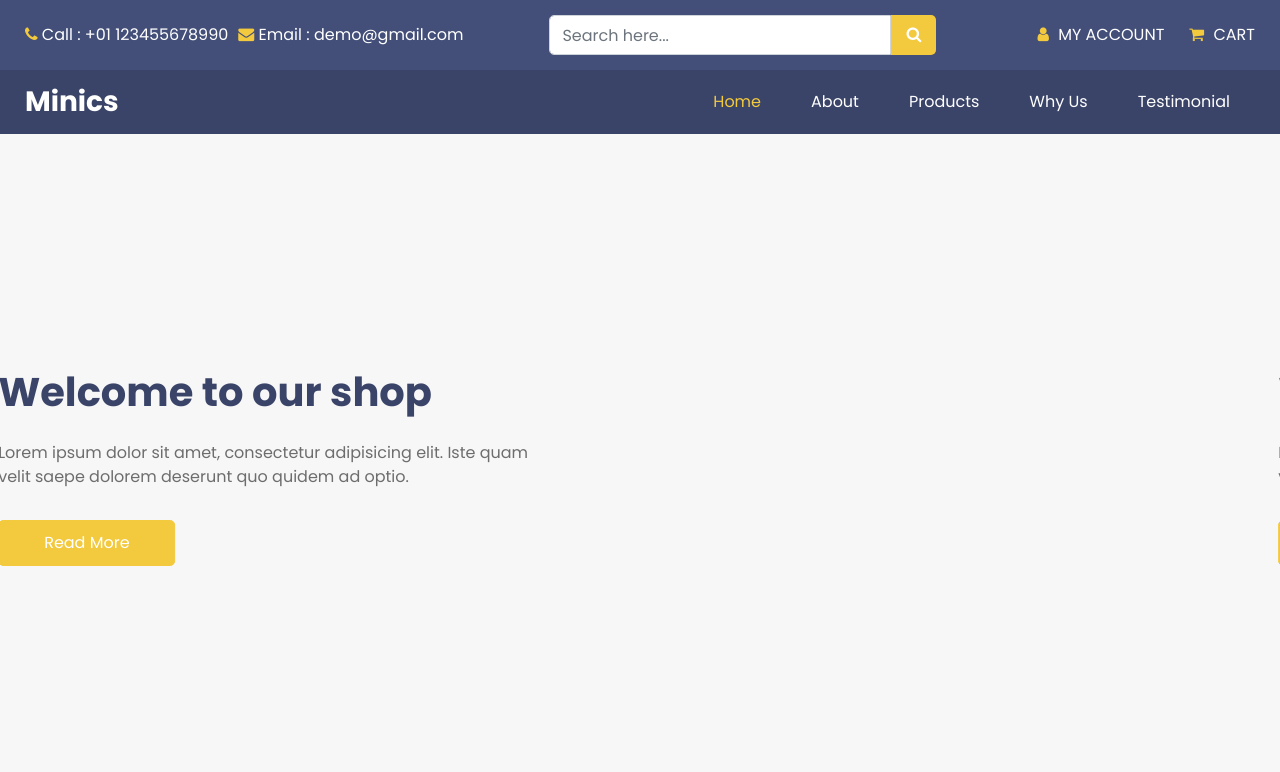
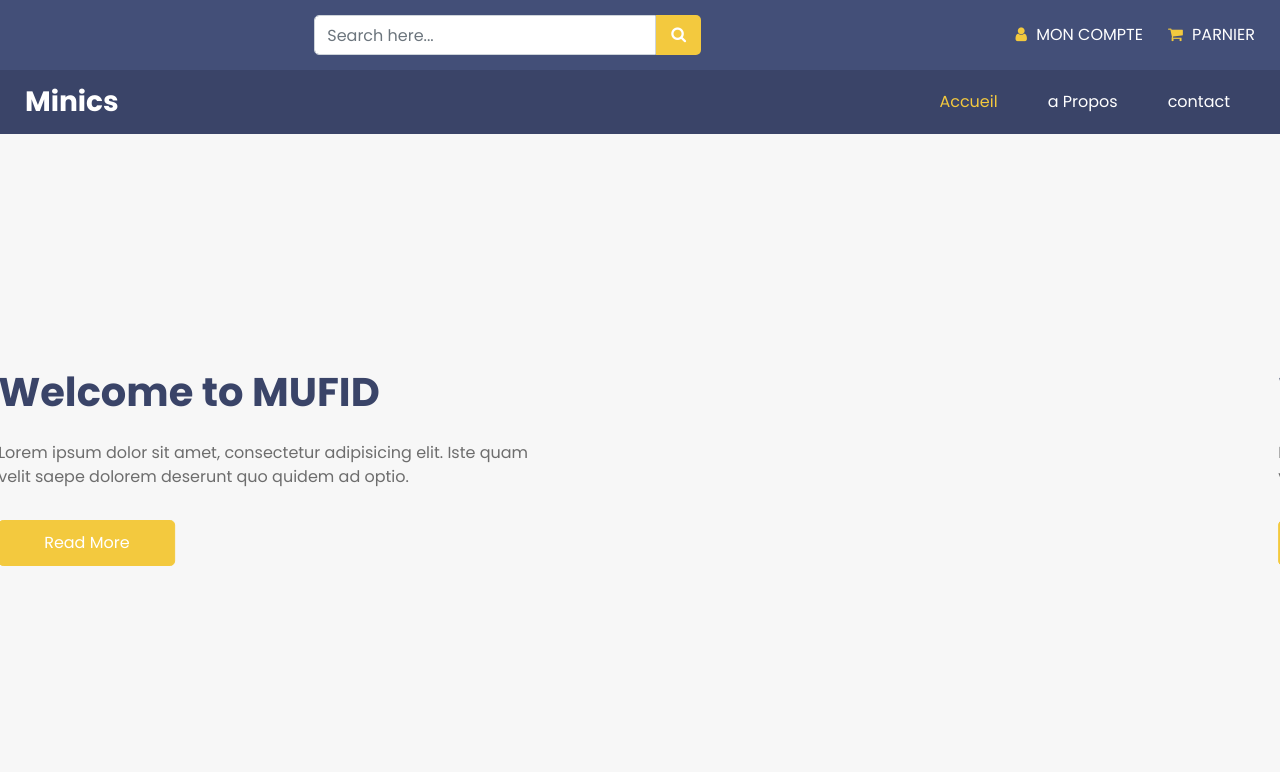
Before and after one commit to Claudia06052006/mufid_site, a plain HTML site: page index.html in a window 1280 px wide. Shown: the top 772 px of the page. Drawn offline with Linux system fonts and the light colour scheme.

Commit message:
modification

```diff
--- a/index.html
+++ b/index.html
@@ -41,18 +41,6 @@
         <div class="container-fluid">
           <div class="top_nav_container">
             <div class="contact_nav">
-              <a href="">
-                <i class="fa fa-phone" aria-hidden="true"></i>
-                <span>
-                  Call : +01 123455678990
-                </span>
-              </a>
-              <a href="">
-                <i class="fa fa-envelope" aria-hidden="true"></i>
-                <span>
-                  Email : demo@gmail.com
-                </span>
-              </a>
             </div>
             <from class="search_form">
               <input type="text" class="form-control" placeholder="Search here...">
@@ -64,13 +52,13 @@
               <a href="" class="account-link">
                 <i class="fa fa-user" aria-hidden="true"></i>
                 <span>
-                  My Account
+                 mon compte
                 </span>
               </a>
               <a href="" class="cart-link">
                 <i class="fa fa-shopping-cart" aria-hidden="true"></i>
                 <span>
-                  Cart
+                  parnier
                 </span>
               </a>
             </div>
@@ -94,19 +82,13 @@
             <div class="collapse navbar-collapse" id="navbarSupportedContent">
               <ul class="navbar-nav ">
                 <li class="nav-item active">
-                  <a class="nav-link" href="index.html">Home <span class="sr-only">(current)</span></a>
+                  <a class="nav-link" href="index.html">Accueil<span class="sr-only">(current)</span></a>
                 </li>
                 <li class="nav-item">
-                  <a class="nav-link" href="about.html"> About</a>
+                  <a class="nav-link" href="about.html"> a Propos</a>
                 </li>
                 <li class="nav-item">
-                  <a class="nav-link" href="product.html">Products</a>
-                </li>
-                <li class="nav-item">
-                  <a class="nav-link" href="why.html">Why Us</a>
-                </li>
-                <li class="nav-item">
-                  <a class="nav-link" href="testimonial.html">Testimonial</a>
+                  <a class="nav-link" href="why.html">contact</a>
                 </li>
               </ul>
             </div>
@@ -125,7 +107,7 @@
                 <div class="col-md-6">
                   <div class="detail-box">
                     <h1>
-                      Welcome to our shop
+                      Welcome to MUFID
                     </h1>
                     <p>
                       Lorem ipsum dolor sit amet, consectetur adipisicing elit. Iste quam velit saepe dolorem deserunt quo quidem ad optio.
```
